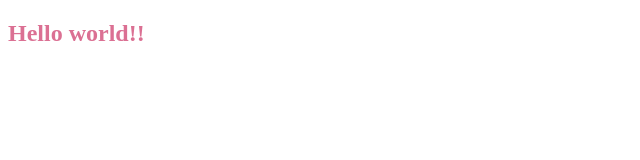
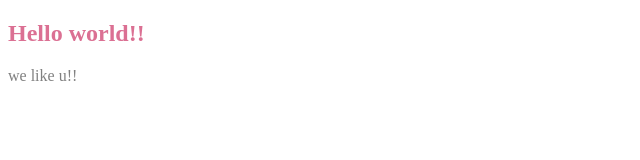
Before and after one commit to Xintike/titgit, a plain HTML site: page index.html in a window 1280 px wide. Shown: the full height of the page, 0-640 px from the left. Drawn offline with Linux system fonts and the light colour scheme.

Commit message:
修改html+css

```diff
--- a/all.css
+++ b/all.css
@@ -4,3 +4,6 @@ h1{
 h2{
 	color:palevioletred;
 }
+p{
+	color:gray;
+}
--- a/index.html
+++ b/index.html
@@ -9,5 +9,8 @@
 </head>
 <body>
 <h2>Hello world!!</h2>
+<p>
+	we like u!!
+</p>
 </body>
 </html>
```
